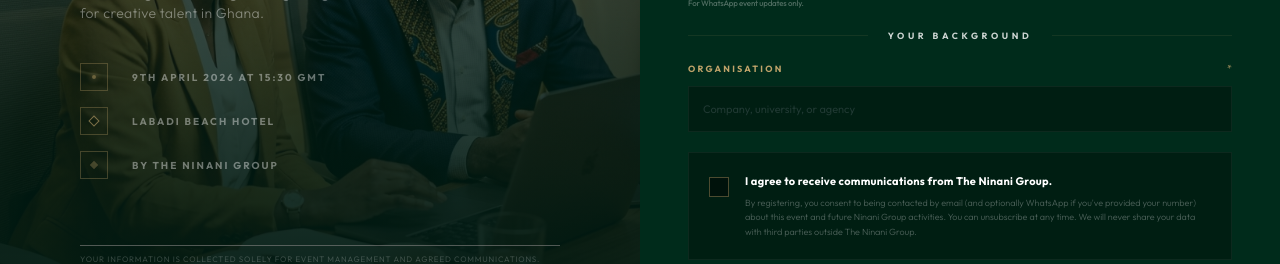
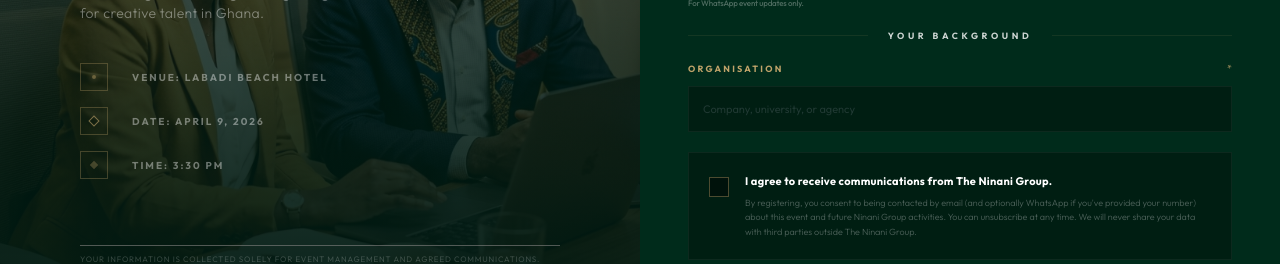
Before and after one commit to Lancelot-SO/fellowship_launch, a React (Vite) app: page / in a window 1280 px wide. Shown: the part 441-705 px from the top of the page. Built offline with nearby package versions, Linux system fonts and the light colour scheme; no server answers; a web font is replaced by a local one; what tailwindcss-motion would draw is missing.

Commit message:
project update

```diff
--- a/src/App.jsx
+++ b/src/App.jsx
@@ -178,19 +178,19 @@ D. A. Twum Jnr. Fellowship
                 <div className="w-7 h-7 border border-gold/30 flex items-center justify-center transition-all group-hover:border-gold">
                   <div className="w-1 h-1 rounded-full bg-gold/50 shadow-[0_0_6px_#bfa36a]"></div>
                 </div>
-                <p className="text-[10px] font-bold tracking-[0.2em] uppercase opacity-40 group-hover:opacity-60 transition-opacity"> 9th April 2026 at 15:30 GMT</p>
+                <p className="text-[10px] font-bold tracking-[0.2em] uppercase opacity-40 group-hover:opacity-60 transition-opacity"> Venue: Labadi Beach Hotel </p>
               </div>
               <div className="flex items-center gap-6 group">
                 <div className="w-7 h-7 border border-gold/30 flex items-center justify-center transition-all group-hover:border-gold">
                   <div className="w-2 h-2 rotate-45 border border-gold/60 transition-colors"></div>
                 </div>
-                <p className="text-[10px] font-bold tracking-[0.2em] uppercase opacity-40 group-hover:opacity-60 transition-opacity">Labadi Beach Hotel</p>
+                <p className="text-[10px] font-bold tracking-[0.2em] uppercase opacity-40 group-hover:opacity-60 transition-opacity">Date: April 9, 2026 </p>
               </div>
               <div className="flex items-center gap-6 group">
                 <div className="w-7 h-7 border border-gold/30 flex items-center justify-center transition-all group-hover:border-gold">
                   <div className="w-1.5 h-1.5 rotate-45 bg-gold/30 transition-all group-hover:bg-gold"></div>
                 </div>
-                <p className="text-[10px] font-bold tracking-[0.2em] uppercase opacity-40 group-hover:opacity-60 transition-opacity">By The Ninani Group</p>
+                <p className="text-[10px] font-bold tracking-[0.2em] uppercase opacity-40 group-hover:opacity-60 transition-opacity">Time: 3:30 PM</p>
               </div>
             </div>
           </div>
```
